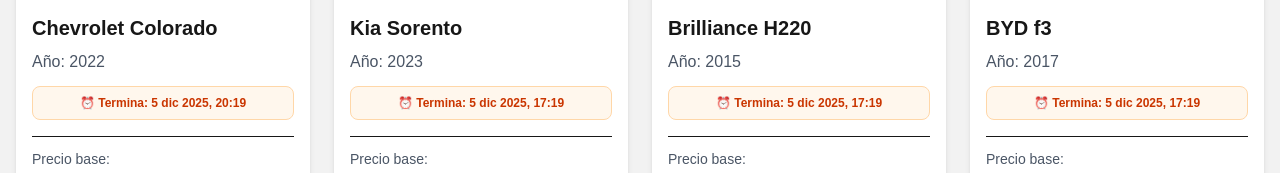
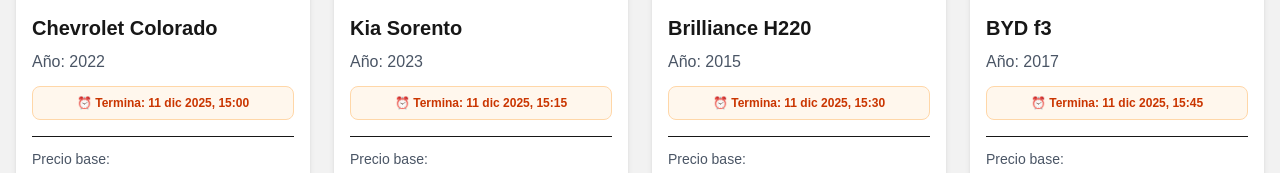
Before and after one commit to xxricardoxx100/caltimer, a Next.js app: page /subasta in a window 1280 px wide. Shown: the part 1234-1407 px from the top of the page. Built offline with nearby package versions, Linux system fonts and the light colour scheme.

Commit message:
subasta jueves

```diff
--- a/src/app/components/subastas/SubastaData.js
+++ b/src/app/components/subastas/SubastaData.js
@@ -19,7 +19,7 @@ export const subastaData = [
     color: "Blanco",
     puertas: 4,
     // Fecha de finalización de la subasta (formato ISO 8601)
-    fecha_fin: "2025-12-05T20:19:00",
+    fecha_fin: "2025-12-11T15:00:00",
     descripcion: "Vehículo en excelentes condiciones, mantenimiento al día, un solo dueño. Motor V6, aire acondicionado, sistema de sonido premium, asientos de cuero, cámara de reversa y mucho más.",
     caracteristicas: [
       "Aire acondicionado",
@@ -59,7 +59,7 @@ export const subastaData = [
     color: "Blanco",
     puertas: 4,
     // Fecha de finalización de la subasta (formato ISO 8601)
-    fecha_fin: "2025-12-05T17:19:00",
+    fecha_fin: "2025-12-11T15:15:00",
     descripcion: "Vehiculo con daños en carroceria, ademas presenta papeletas en Lima y callao.",
     caracteristicas: [
       "Aire acondicionado",
@@ -99,7 +99,7 @@ export const subastaData = [
     color: "Anaranjado",
     puertas: 4,
     // Fecha de finalización de la subasta (formato ISO 8601)
-    fecha_fin: "2025-12-05T17:19:00",
+    fecha_fin: "2025-12-11T15:30:00",
     descripcion: "Vehiculo con daños en carroceria, ademas presenta papeletas en callao.",
     caracteristicas: [
       "Sistema de sonido premium",
@@ -137,7 +137,7 @@ export const subastaData = [
     color: "Negro",
     puertas: 4,
     // Fecha de finalización de la subasta (formato ISO 8601)
-    fecha_fin: "2025-12-05T17:19:00",
+    fecha_fin: "2025-12-11T15:45:00",
     descripcion: "Vehiculo con daños en carroceria y pintura.",
     caracteristicas: [
       "Sistema de sonido premium",
```
